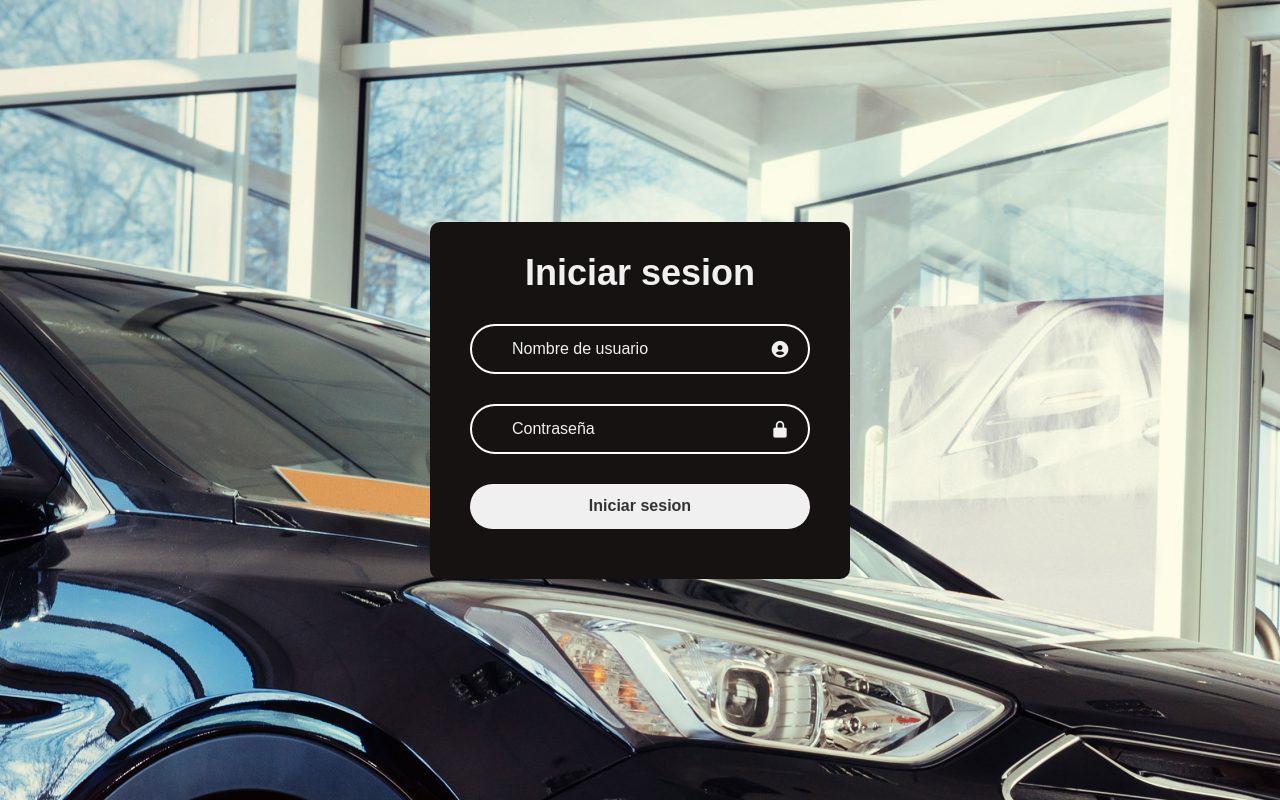
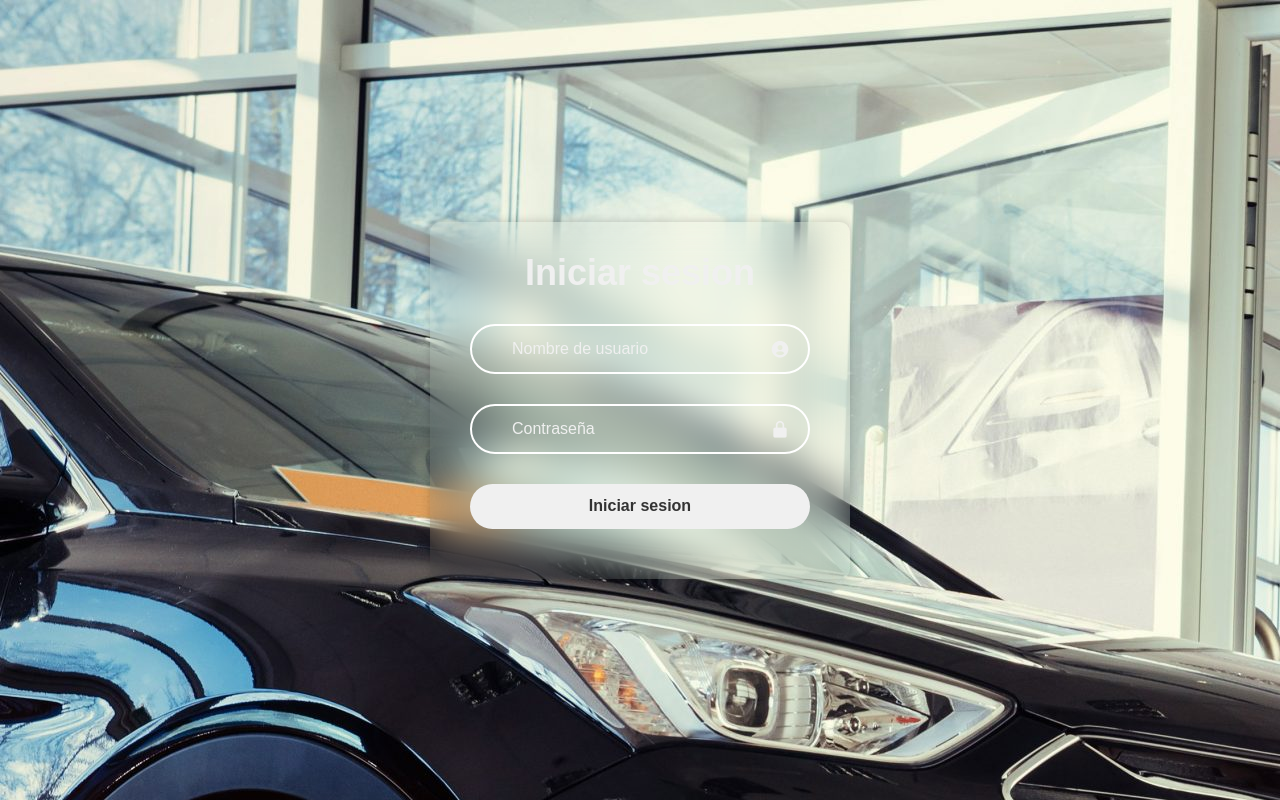
Before and after one commit to Grupo-Web/Patios---Vehiculos, a plain HTML site: page src/login.html in a window 1280 px wide. Drawn offline with nearby package versions, Linux system fonts and the light colour scheme.

Commit message:
Actualizar login.css
El contenedor que tiene el login, se lo hizo transparente para que se adapte al fondo y tiene una pequeño difuminado para que se pueda apreciar mejor

```diff
--- a/style/login.css
+++ b/style/login.css
@@ -15,7 +15,10 @@ body{
 
 .login{
     width: 420px;
-    background: rgb(22, 18, 18);
+    background: transparent;
+    border: 2px sólido rgba( 255, 255, 255,        .2);
+    backdrop-filter: blur(20px);
+    box-shadow: 0 0 10px rgba(0, 0, 0, .2);
     color: #f0f0f0;
     border-radius: 10px;
     padding: 30px 40px;
```
